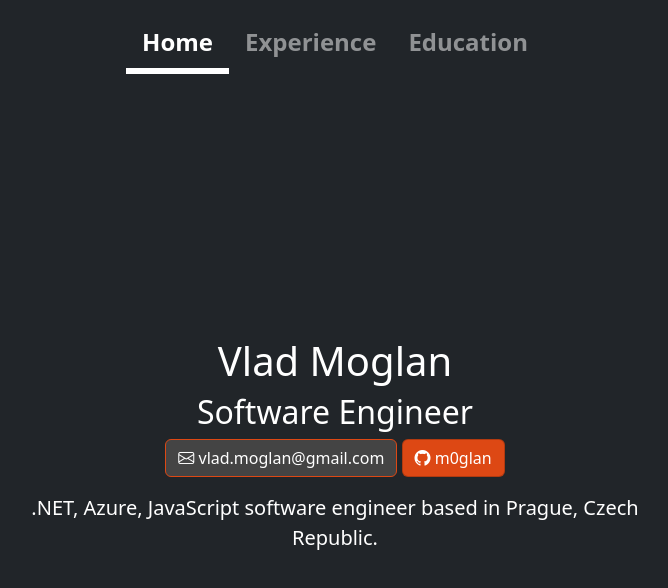
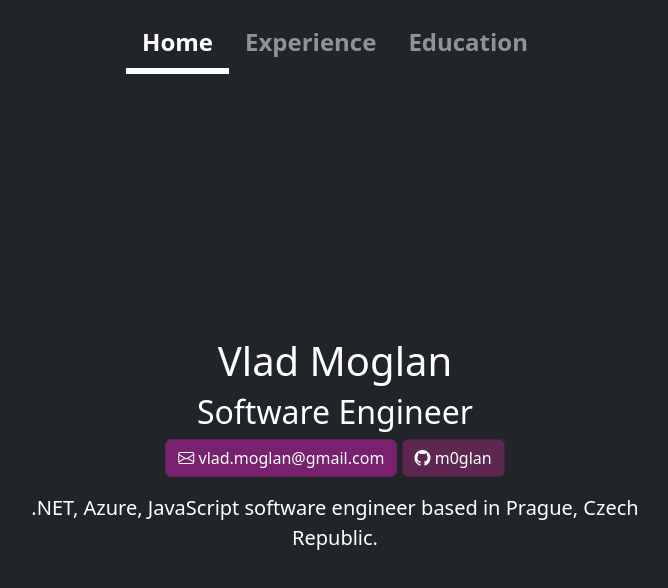
Before and after one commit to m0glan/m0glan.github.io, a plain HTML site: page index.html in a window 1280 px wide. In both pictures the pointer is over the link "vlad.moglan@gmail.com". Shown: the whole page, without its empty margins (305-973 px from the left). Drawn offline with nearby package versions, Linux system fonts and the light colour scheme.

Commit message:
Fixed button colors.

```diff
--- a/style.css
+++ b/style.css
@@ -52,12 +52,12 @@ a {
 }
 
 .btn-contact {
-  background-color: #dd4814;
+  background-color: #5E2750;
   border-color: rgba(0,0,0,0.2);
   color: white;
 }
 
 .btn-contact:first-child:hover, .btn-contact:hover, :not(.btn-check) + .btn-contact:hover, .btn-contact:active, .btn-contact:focus {
-  background-color: rgb(68, 68, 68);
-  border-color: rgb(221, 72, 20);
+  background-color: #77216F;
+  border-color: #5E2750;
 }
```
